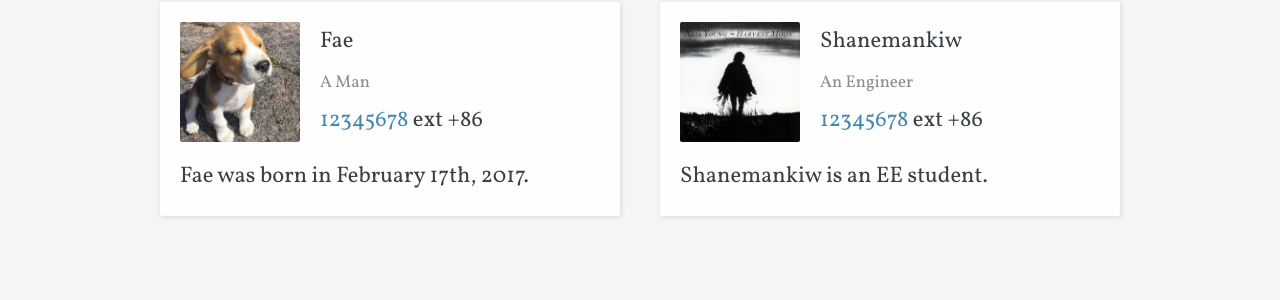
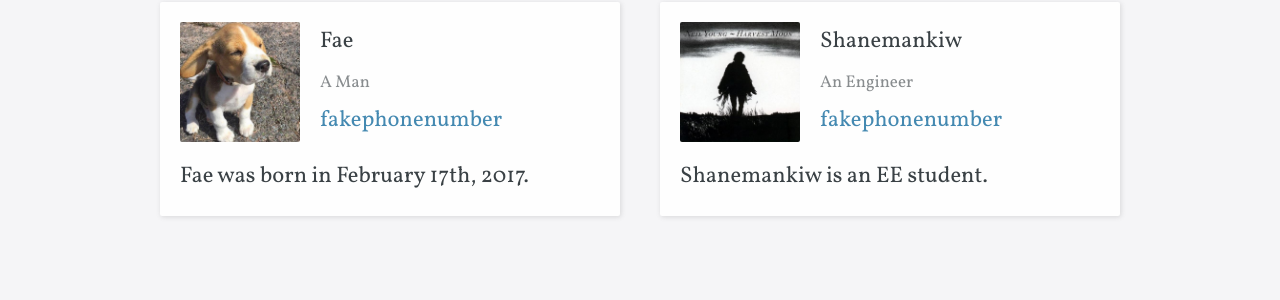
Before and after one commit to shanemankiw/shanemankiw.github.io, a Jekyll site: the page built from about.html, in a window 1280 px wide. Shown: the part 836-1136 px from the top of the page. Built offline with Jekyll 4.4.1, drawn with Linux system fonts in a browser that asks for light colours; some web fonts are replaced; comment, search, counter and statistics services are not loaded.

Commit message:
delete ext

```diff
--- a/_data/company.yml
+++ b/_data/company.yml
@@ -1,6 +1,6 @@
 title: John
 description: This is my personal homepage. I write some blogs about tech stuff and my personal life in English.
 contact_email_address: shanemankiw@sjtu.edu.cn
-contact_phone_number: 12345678
+contact_phone_number: fakephonenumber
 address: 800 Dongchuan RD. Minhang District, Shanghai, China
 postal_address: Feel free to contact me with email.
--- a/_includes/staff-member.html
+++ b/_includes/staff-member.html
@@ -5,7 +5,7 @@
 	<ul class="staff-info">
 		<li>{{ include.member.name }}</li>
 		<li><small>{{ include.member.credentials }}</small></li>
-		<li><a href="tel:{{ site.data.company.contact_phone_number }}">{{ site.data.company.contact_phone_number }}</a>  ext {{ include.member.phone_extension }}</p></li>
+		<li><a href="tel:{{ site.data.company.contact_phone_number }}">{{ site.data.company.contact_phone_number }}</a></p></li>
 	</ul>
 </div>
 
--- a/about.html
+++ b/about.html
@@ -30,7 +30,7 @@ navigation_order: 1
 				<ul class="staff-info">
 					<li>{{ member.name }}</li>
 					<li><small>{{ member.credentials }}</small></li>
-					<li><a href="tel:{{ site.data.company.contact_phone_number }}">{{ site.data.company.contact_phone_number }}</a>  ext {{ member.phone_extension }}</li>
+					<li><a href="tel:{{ site.data.company.contact_phone_number }}">{{ site.data.company.contact_phone_number }}</a></li>
 				</ul>
 			</div>
 
```
Also changed, not shown: _staff_members/fae.md (+1 -1 lines), _staff_members/shanemankiw.md (+1 -1 lines), 5 other files.
